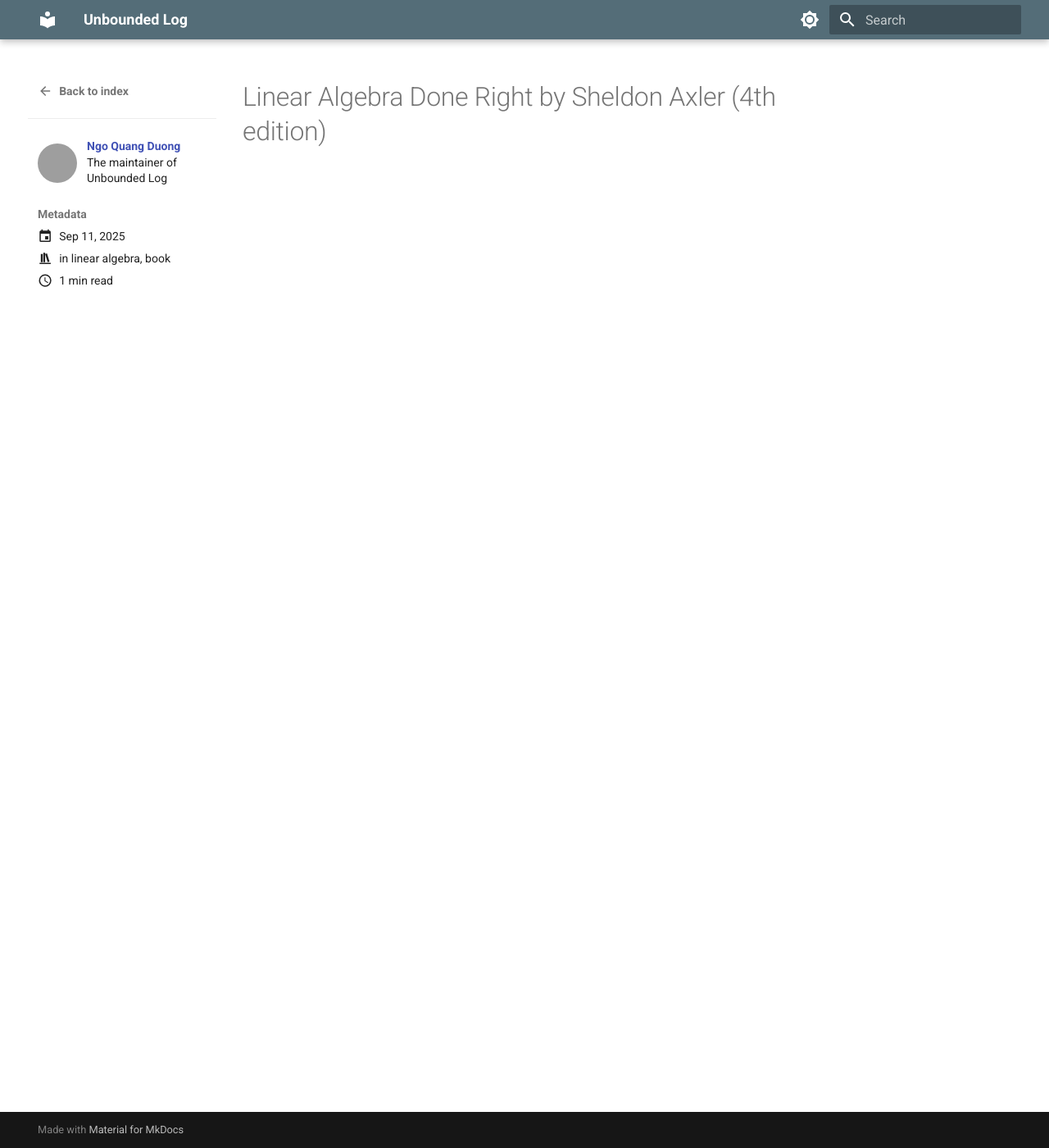
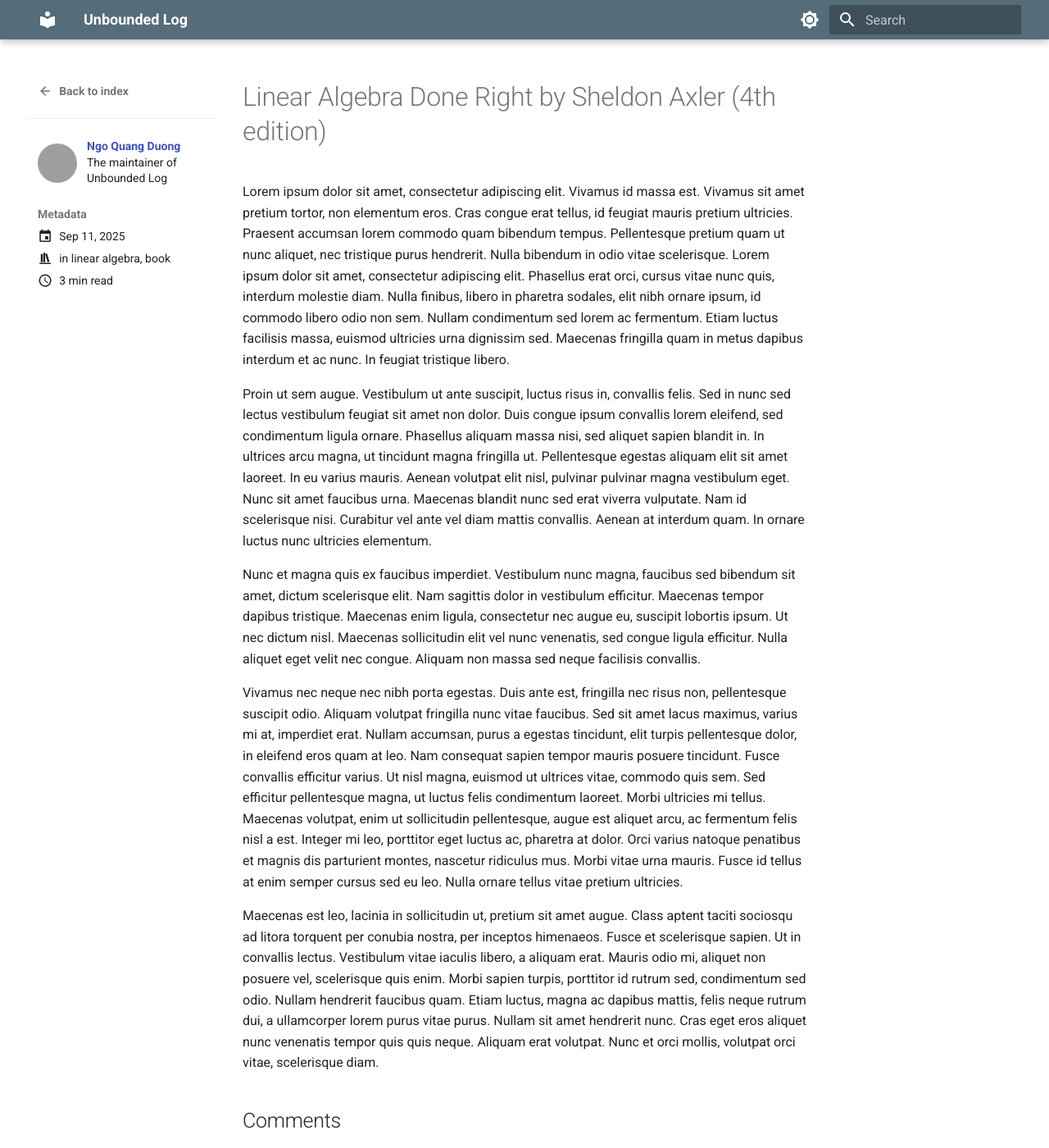
Before and after one commit to duong-ngo/duong-ngo.github.io, an MkDocs documentation site: the page built from docs/blog/posts/linear-algebra-done-right-sheldon-axler.md, in a window 1280 px wide and 1400 px high. Shown: the whole window at 82% size. Built offline with MkDocs 1.6.1 and Material for MkDocs 9.7.7, drawn with Linux system fonts in a browser that asks for light colours; comment, search, counter and statistics services are not loaded; grey boxes are pictures that could not be loaded.

Commit message:
post: lipsum

```diff
--- a/docs/blog/posts/linear-algebra-done-right-sheldon-axler.md
+++ b/docs/blog/posts/linear-algebra-done-right-sheldon-axler.md
@@ -9,3 +9,13 @@
 ---
 
 # Linear Algebra Done Right by Sheldon Axler (4th edition)
+
+Lorem ipsum dolor sit amet, consectetur adipiscing elit. Vivamus id massa est. Vivamus sit amet pretium tortor, non elementum eros. Cras congue erat tellus, id feugiat mauris pretium ultricies. Praesent accumsan lorem commodo quam bibendum tempus. Pellentesque pretium quam ut nunc aliquet, nec tristique purus hendrerit. Nulla bibendum in odio vitae scelerisque. Lorem ipsum dolor sit amet, consectetur adipiscing elit. Phasellus erat orci, cursus vitae nunc quis, interdum molestie diam. Nulla finibus, libero in pharetra sodales, elit nibh ornare ipsum, id commodo libero odio non sem. Nullam condimentum sed lorem ac fermentum. Etiam luctus facilisis massa, euismod ultricies urna dignissim sed. Maecenas fringilla quam in metus dapibus interdum et ac nunc. In feugiat tristique libero.
+
+Proin ut sem augue. Vestibulum ut ante suscipit, luctus risus in, convallis felis. Sed in nunc sed lectus vestibulum feugiat sit amet non dolor. Duis congue ipsum convallis lorem eleifend, sed condimentum ligula ornare. Phasellus aliquam massa nisi, sed aliquet sapien blandit in. In ultrices arcu magna, ut tincidunt magna fringilla ut. Pellentesque egestas aliquam elit sit amet laoreet. In eu varius mauris. Aenean volutpat elit nisl, pulvinar pulvinar magna vestibulum eget. Nunc sit amet faucibus urna. Maecenas blandit nunc sed erat viverra vulputate. Nam id scelerisque nisi. Curabitur vel ante vel diam mattis convallis. Aenean at interdum quam. In ornare luctus nunc ultricies elementum.
+
+Nunc et magna quis ex faucibus imperdiet. Vestibulum nunc magna, faucibus sed bibendum sit amet, dictum scelerisque elit. Nam sagittis dolor in vestibulum efficitur. Maecenas tempor dapibus tristique. Maecenas enim ligula, consectetur nec augue eu, suscipit lobortis ipsum. Ut nec dictum nisl. Maecenas sollicitudin elit vel nunc venenatis, sed congue ligula efficitur. Nulla aliquet eget velit nec congue. Aliquam non massa sed neque facilisis convallis.
+
+Vivamus nec neque nec nibh porta egestas. Duis ante est, fringilla nec risus non, pellentesque suscipit odio. Aliquam volutpat fringilla nunc vitae faucibus. Sed sit amet lacus maximus, varius mi at, imperdiet erat. Nullam accumsan, purus a egestas tincidunt, elit turpis pellentesque dolor, in eleifend eros quam at leo. Nam consequat sapien tempor mauris posuere tincidunt. Fusce convallis efficitur varius. Ut nisl magna, euismod ut ultrices vitae, commodo quis sem. Sed efficitur pellentesque magna, ut luctus felis condimentum laoreet. Morbi ultricies mi tellus. Maecenas volutpat, enim ut sollicitudin pellentesque, augue est aliquet arcu, ac fermentum felis nisl a est. Integer mi leo, porttitor eget luctus ac, pharetra at dolor. Orci varius natoque penatibus et magnis dis parturient montes, nascetur ridiculus mus. Morbi vitae urna mauris. Fusce id tellus at enim semper cursus sed eu leo. Nulla ornare tellus vitae pretium ultricies.
+
+Maecenas est leo, lacinia in sollicitudin ut, pretium sit amet augue. Class aptent taciti sociosqu ad litora torquent per conubia nostra, per inceptos himenaeos. Fusce et scelerisque sapien. Ut in convallis lectus. Vestibulum vitae iaculis libero, a aliquam erat. Mauris odio mi, aliquet non posuere vel, scelerisque quis enim. Morbi sapien turpis, porttitor id rutrum sed, condimentum sed odio. Nullam hendrerit faucibus quam. Etiam luctus, magna ac dapibus mattis, felis neque rutrum dui, a ullamcorper lorem purus vitae purus. Nullam sit amet hendrerit nunc. Cras eget eros aliquet nunc venenatis tempor quis quis neque. Aliquam erat volutpat. Nunc et orci mollis, volutpat orci vitae, scelerisque diam.
--- a/mkdocs.yml
+++ b/mkdocs.yml
@@ -3,6 +3,7 @@
 site_dir: site
 theme:
   name: material
+  custom_dir: overrides
   palette:
     - media: "(prefers-color-scheme: light)"
       scheme: default
```
